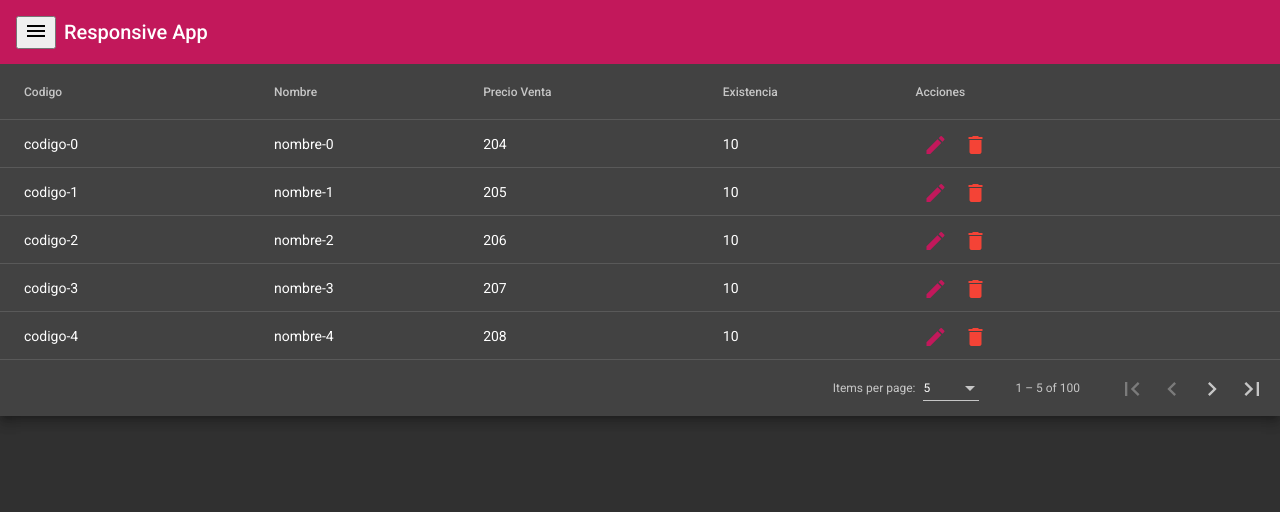
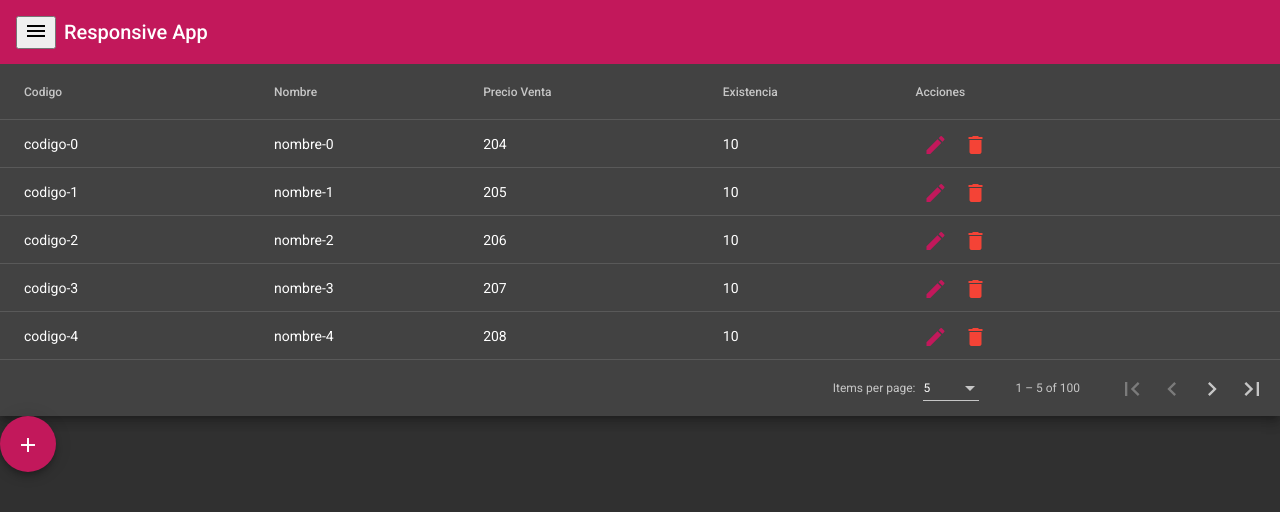
Before and after one commit to ramirezsebas/primer_final_front, an Angular app: page /productos in a window 1280 px wide. Shown: the top 512 px of the page. Built offline with nearby package versions, Linux system fonts and the light colour scheme.

Commit message:
feat: agregamos el boton para agregar un producto nuevo

```diff
--- a/src/app/features/productos/pages/productos-page/productos-page.component.html
+++ b/src/app/features/productos/pages/productos-page/productos-page.component.html
@@ -40,3 +40,8 @@
   <mat-paginator [pageSizeOptions]="[5, 10, 20]" showFirstLastButtons aria-label="Select page of periodic elements">
   </mat-paginator>
 </div>
+<div class="fab">
+  <button mat-fab color="primary" (click)="agregar()" aria-label="Example icon button with a delete icon">
+    <mat-icon>add</mat-icon>
+  </button>
+</div>
```
